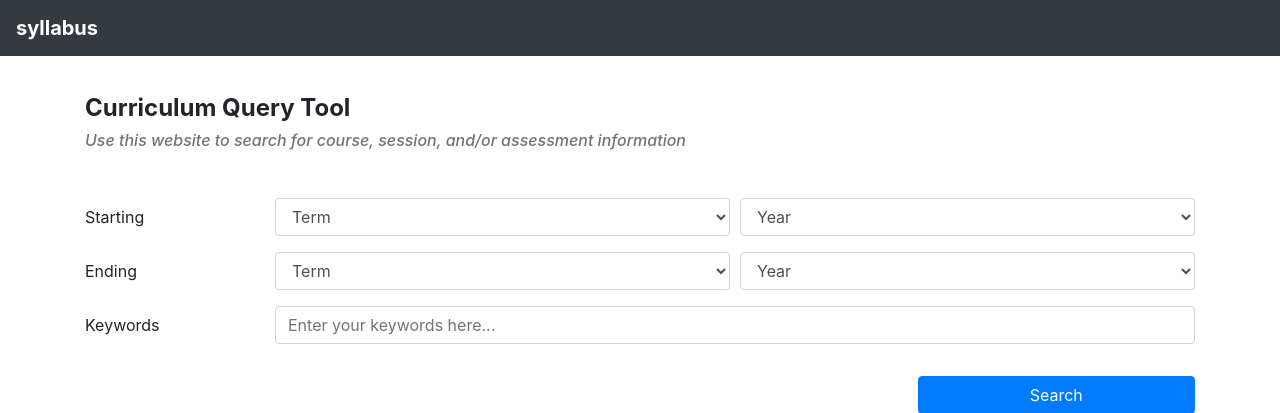
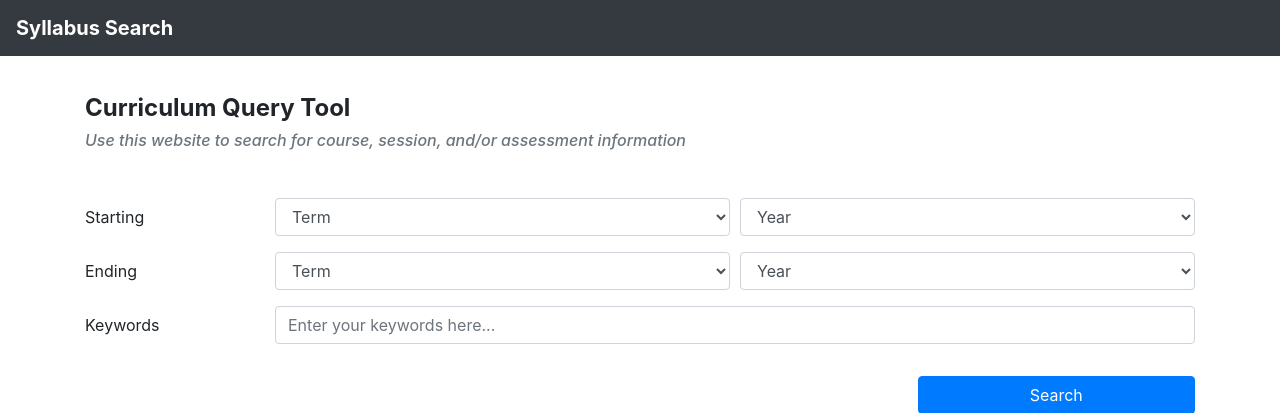
Before and after one commit to gojiplus/syllabus_search, a Flask app: page / in a window 1280 px wide. Shown: the top 413 px of the page. Run offline with Flask 2, Linux system fonts and the light colour scheme; some libraries are stand-ins or nearby versions.

Commit message:
change header title

```diff
--- a/app/templates/layout.html
+++ b/app/templates/layout.html
@@ -17,7 +17,7 @@
 </head>
 <body>
 <header class="navbar navbar-expand-lg navbar-dark bg-dark">
-  <a class="navbar-brand mb-0 font-weight-bold" href="{{ url_for('index') }}">syllabus</a>
+  <a class="navbar-brand mb-0 font-weight-bold" href="{{ url_for('index') }}">Syllabus Search</a>
 {%- if navbar -%}
   <button class="navbar-toggler" type="button" data-toggle="collapse" data-target="#navbarNav" aria-controls="navbarNav"
           aria-expanded="false" aria-label="Toggle navigation">
```
